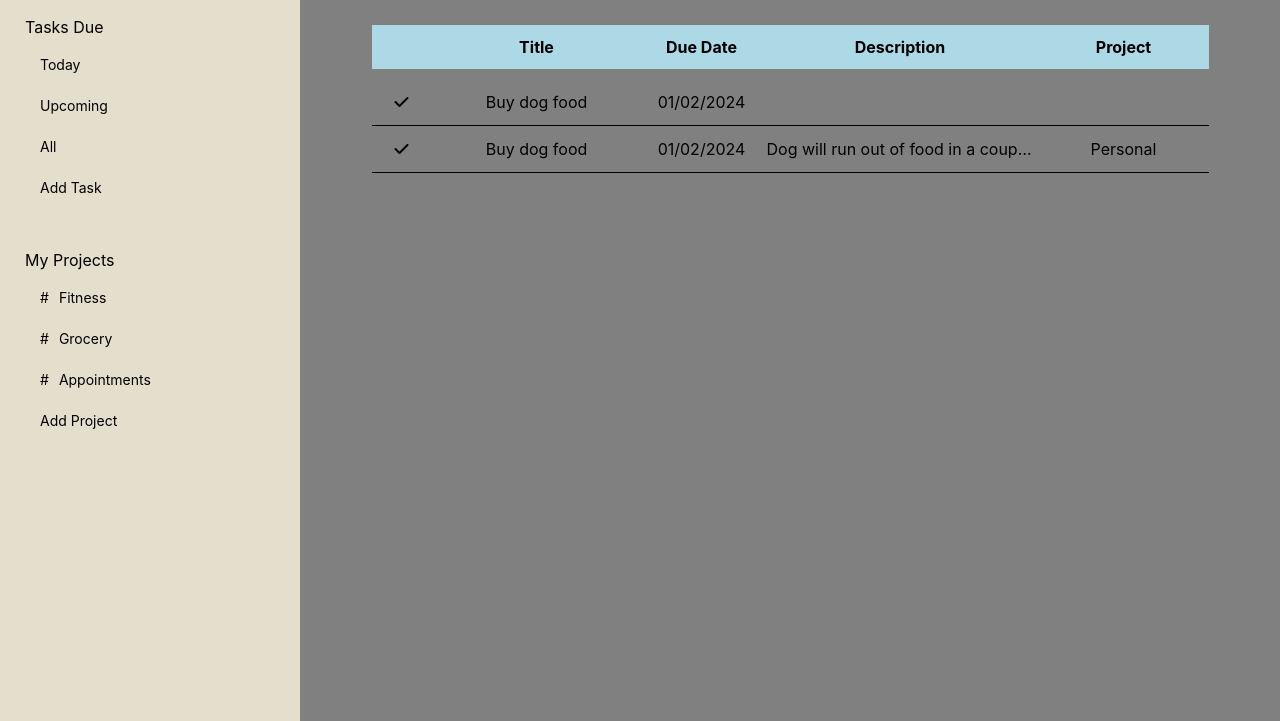
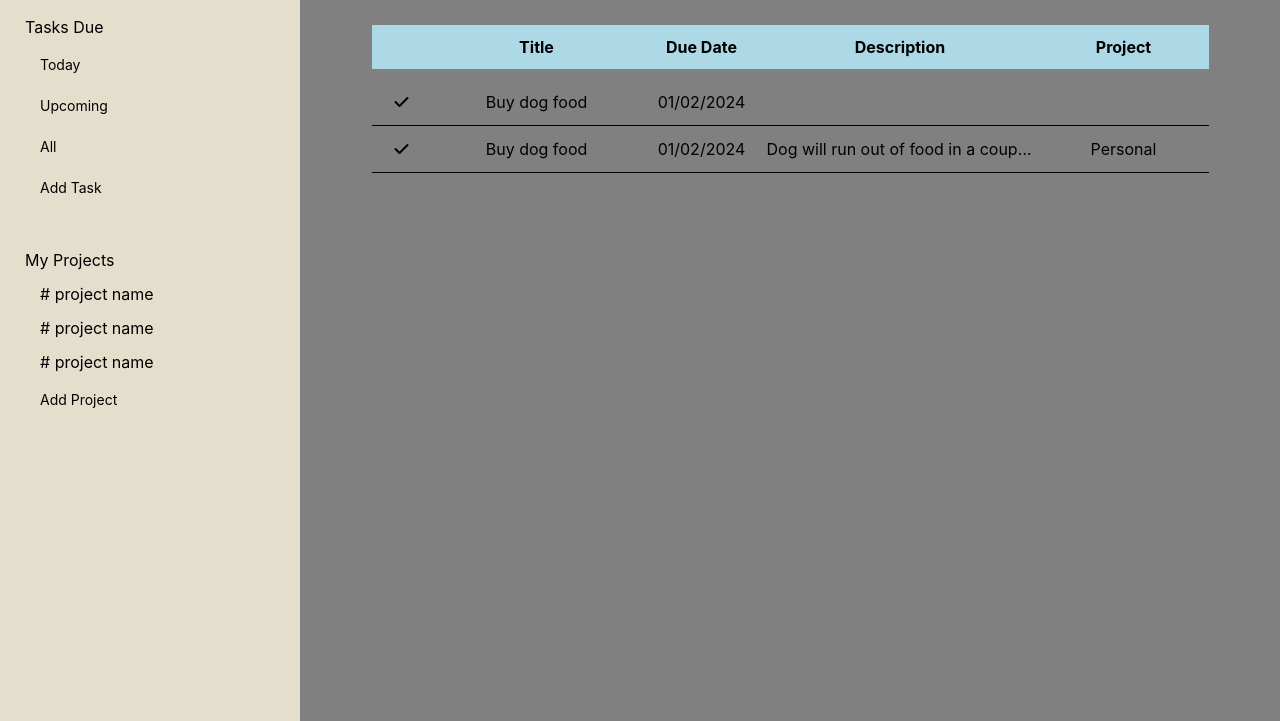
Before and after one commit to tjjames230/to-do-list, a website built with webpack: page src/index.html in a window 1280 px wide. Shown: the part 79-800 px from the top of the page. Built offline with nearby package versions, Linux system fonts and the light colour scheme.

Commit message:
updated project list functionality and style

```diff
--- a/src/index.html
+++ b/src/index.html
@@ -15,25 +15,18 @@
       <div>First Name</div>
       <div class="aside-flex">
         <h4>Tasks Due</h4>
-        <button>Today</button>
-        <button>Upcoming</button>
-        <button>All</button>
+        <button id="tasks-today-btn">Today</button>
+        <button id="tasks-upcoming-btn">Upcoming</button>
+        <button id="tasks-all-btn">All</button>
         <button id="add-task">Add Task</button>
       </div>
       <div class="aside-flex">
         <h4>My Projects</h4>
-        <button>
-          <p>#</p>
-          Fitness
-        </button>
-        <button>
-          <p>#</p>
-          Grocery
-        </button>
-        <button>
-          <p>#</p>
-          Appointments
-        </button>
+        <div id="project-ctn">
+          <p># <span class="project">project name</span></p>
+          <p># <span class="project">project name</span></p>
+          <p># <span class="project">project name</span></p>
+        </div>
         <button id="add-project">Add Project</button>
       </div>
     </aside>
--- a/src/scss/components/_aside.scss
+++ b/src/scss/components/_aside.scss
@@ -25,12 +25,19 @@ aside {
     background: none;
     border-radius: rem(10);
     display: flex;
-    gap: 10px;
-    padding-left: 15px;
+    gap: rem(10);
+    padding-left: rem(15);
   }
 
   button:hover {
     background-color: $clr-primary;
     cursor: pointer;
   }
+
+  #project-ctn {
+    padding-left: rem(15);
+    display: flex;
+    flex-direction: column;
+    gap: rem(10);
+  }
 }
```
Also changed, not shown: dist/index.html, dist/main.bundle.js.
